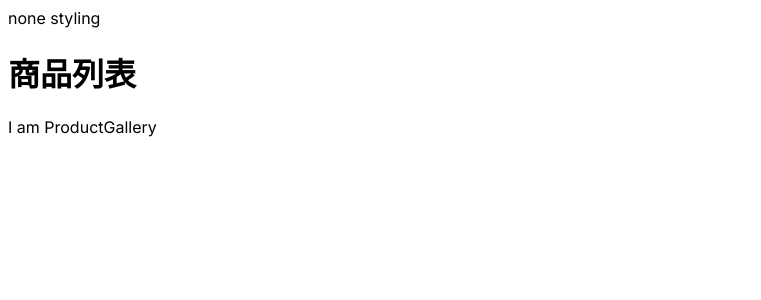
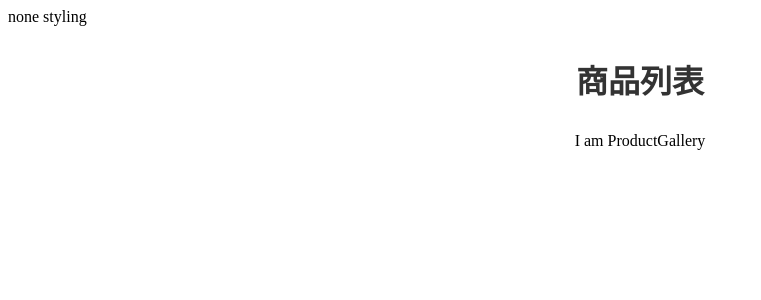
Before and after one commit to dddenrose/NextPractice, a Next.js app: page /products in a window 1280 px wide. Shown: the top 300 px of the page, without its empty margins (0-761 px from the left). Built offline with nearby package versions, Linux system fonts and the light colour scheme.

Commit message:
clear config

```diff
--- a/app/layout.tsx
+++ b/app/layout.tsx
@@ -1,20 +1,16 @@
-"use client";
-import { Inter } from "next/font/google";
-import "./globals.css";
-import StyledComponentsRegistry from "./registry";
-
-const inter = Inter({ subsets: ["latin"] });
+export const metadata = {
+  title: 'Next.js',
+  description: 'Generated by Next.js',
+}
 
 export default function RootLayout({
   children,
 }: {
-  children: React.ReactNode;
+  children: React.ReactNode
 }) {
   return (
     <html lang="en">
-      <StyledComponentsRegistry>
-        <body className={inter.className}>{children}</body>
-      </StyledComponentsRegistry>
+      <body>{children}</body>
     </html>
-  );
+  )
 }
--- a/app/products/components/ProductCard/style.ts
+++ b/app/products/components/ProductCard/style.ts
@@ -1,4 +1,4 @@
-'use client'
+// 'use client'
 import styled, { css } from "styled-components";
 
 export const Product = styled.div`
--- a/app/products/layout.tsx
+++ /dev/null
@@ -1,11 +0,0 @@
-'use client'
-import StyledComponentsRegistry from "../registry";
-import * as style from "./style";
-
-export default function layout({ children }: { children: React.ReactNode }) {
-  return (
-    <StyledComponentsRegistry>
-      {children}
-    </StyledComponentsRegistry>
-  );
-}
--- a/app/registry.tsx
+++ /dev/null
@@ -1,28 +0,0 @@
-'use client'
-import React, { useState } from 'react'
-import { useServerInsertedHTML } from 'next/navigation'
-import { ServerStyleSheet, StyleSheetManager } from 'styled-components'
-
-export default function StyledComponentsRegistry({
-  children,
-}: {
-  children: React.ReactNode
-}) {
-  // Only create stylesheet once with lazy initial state
-  // x-ref: https://reactjs.org/docs/hooks-reference.html#lazy-initial-state
-  const [styledComponentsStyleSheet] = useState(() => new ServerStyleSheet())
-
-  useServerInsertedHTML(() => {
-    const styles = styledComponentsStyleSheet.getStyleElement()
-    styledComponentsStyleSheet.instance.clearTag()
-    return <>{styles}</>
-  })
-
-  if (typeof window === 'undefined') return <>{children}</>
-
-  return (
-    <StyleSheetManager sheet={styledComponentsStyleSheet.instance}>
-      {children}
-    </StyleSheetManager>
-  )
-}
```
